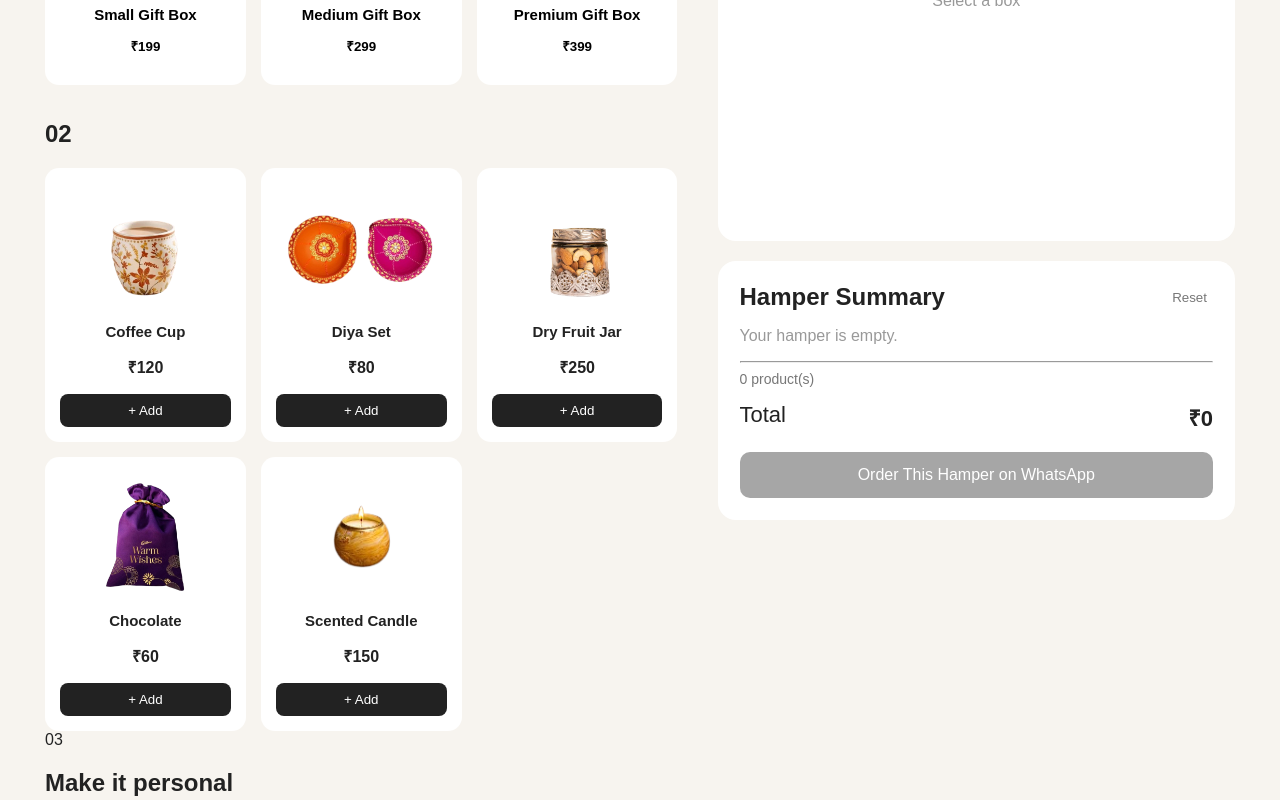
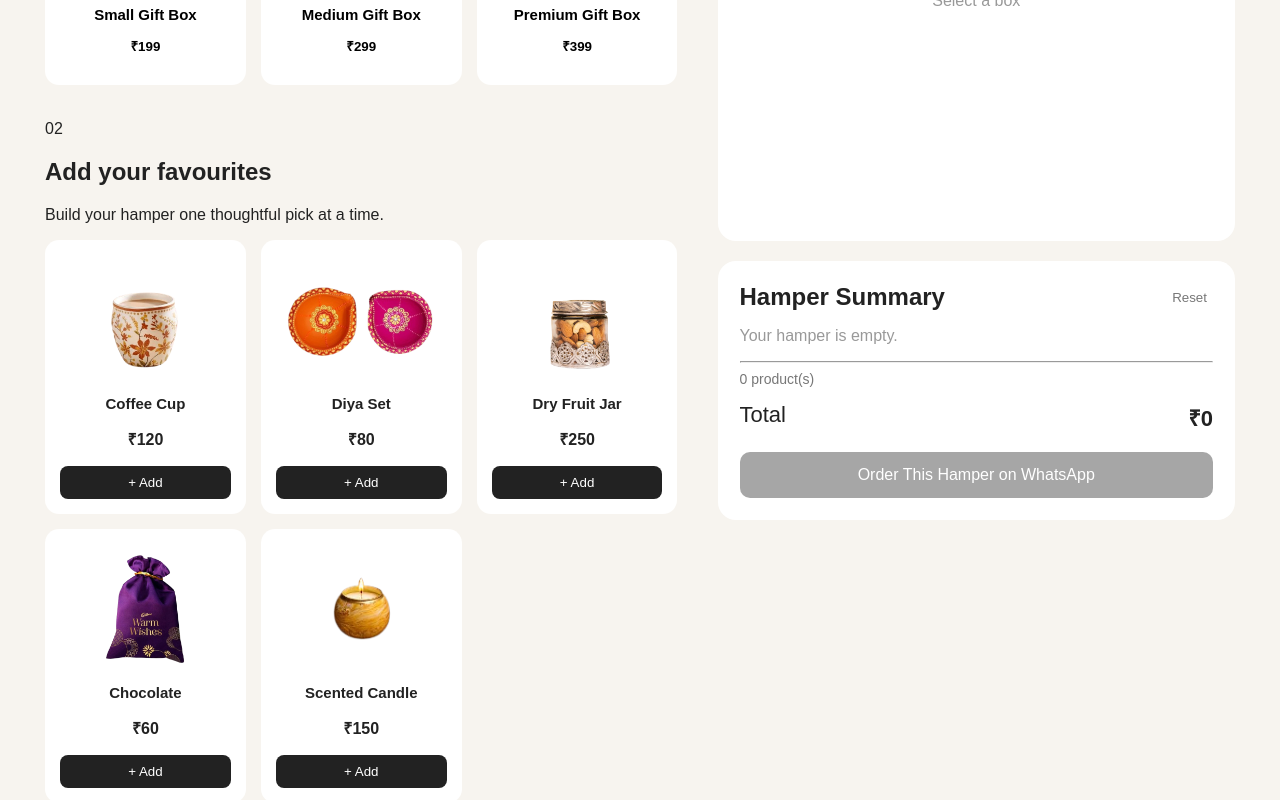
Before and after one commit to anjanarout17/gift-hamper, a React (Vite) app: page / in a window 1280 px wide. Shown: the part 480-1280 px from the top of the page. Built offline with nearby package versions, Linux system fonts and the light colour scheme.

Commit message:
Upgrade gift hamper builder

```diff
--- a/src/components/ProductSection.jsx
+++ b/src/components/ProductSection.jsx
@@ -1,45 +1,2 @@
 import ProductCard from "./ProductCard";
-
-function ProductSection({
-  title,
-  products,
-  selectedProducts,
-  onAdd,
-  onRemove,
-}) {
-
-  function getQuantity(productId) {
-
-    const item = selectedProducts.find(
-      (item) => item.id === productId
-    );
-
-    return item ? item.quantity : 0;
-  }
-
-  return (
-    <section className="product-section">
-
-      <h2>{title}</h2>
-
-      <div className="product-grid">
-
-        {products.map((product) => (
-
-          <ProductCard
-            key={product.id}
-            product={product}
-            quantity={getQuantity(product.id)}
-            onAdd={onAdd}
-            onRemove={onRemove}
-          />
-
-        ))}
-
-      </div>
-
-    </section>
-  );
-}
-
-export default ProductSection;
+export default function ProductSection({title,products,selectedProducts,onAdd,onRemove}){const q=id=>Number(selectedProducts.find(x=>x.id===id)?.quantity)||0;return <section className="product-section"><div className="section-heading"><span>{title}</span><div><h2>Add your favourites</h2><p>Build your hamper one thoughtful pick at a time.</p></div></div><div className="product-grid">{products.map(p=><ProductCard key={p.id} product={p} quantity={q(p.id)} onAdd={onAdd} onRemove={onRemove}/>)}</div></section>}
```
